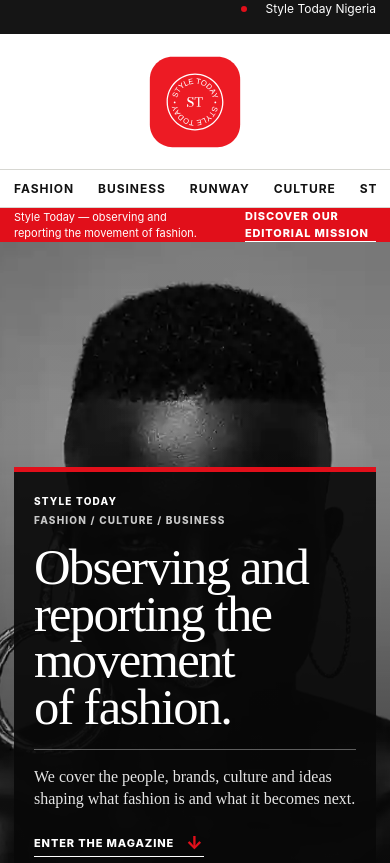
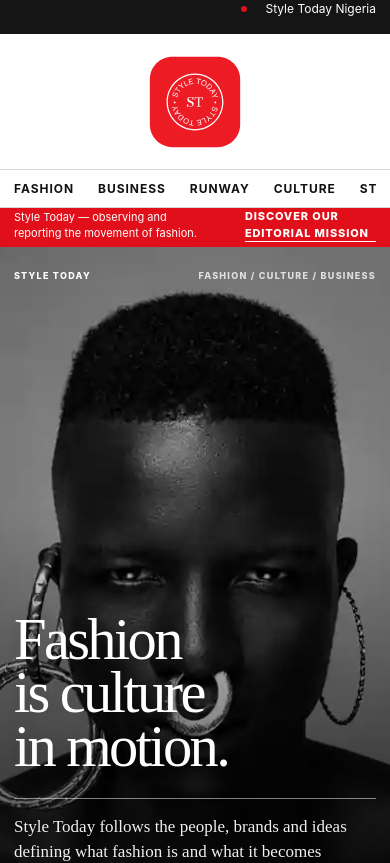
Before and after one commit to MarselDokubo/styletoday, a Next.js app: page / in a window 390 px wide. Shown: the top 863 px of the page. Built offline with nearby package versions, Linux system fonts and the light colour scheme.

Commit message:
Refine hero with full-background editorial image

```diff
--- a/app/globals.css
+++ b/app/globals.css
@@ -199,37 +199,13 @@ input {
 /* Homepage visual hero */
 .visual-hero {
   position: relative;
-  display: grid;
-  grid-template-columns: minmax(0, 1.8fr) minmax(300px, .72fr);
-  min-height: 650px;
-  height: min(78vh, 820px);
+  min-height: clamp(650px, 80vh, 880px);
   overflow: hidden;
-  background: #090909;
-  border-bottom: 1px solid #111;
-}
-
-.visual-hero__media {
-  min-width: 0;
-  min-height: 0;
-  overflow: hidden;
-}
-
-.visual-hero__media img {
-  width: 100%;
-  height: 100%;
-  object-fit: cover;
-}
-
-.visual-hero__media--landscape img {
-  object-position: center center;
-}
-
-.visual-hero__media--portrait {
-  border-left: 3px solid #fff;
-}
-
-.visual-hero__media--portrait img {
-  object-position: center 15%;
+  color: #fff;
+  background-image: url("/images/style-hero-landscape.webp");
+  background-size: cover;
+  background-position: center 38%;
+  border-top: 5px solid var(--red);
 }
 
 .visual-hero__shade {
@@ -237,91 +213,93 @@ input {
   inset: 0;
   pointer-events: none;
   background:
-    linear-gradient(180deg, rgba(0, 0, 0, .03) 35%, rgba(0, 0, 0, .48) 100%),
-    linear-gradient(90deg, rgba(0, 0, 0, .16) 0%, transparent 52%, rgba(0, 0, 0, .12) 100%);
+    linear-gradient(90deg, rgba(0, 0, 0, .82) 0%, rgba(0, 0, 0, .68) 34%, rgba(0, 0, 0, .34) 64%, rgba(0, 0, 0, .10) 100%),
+    linear-gradient(180deg, rgba(0, 0, 0, .10) 0%, rgba(0, 0, 0, .08) 50%, rgba(0, 0, 0, .58) 100%);
 }
 
 .visual-hero__content {
-  position: absolute;
-  inset: 0;
+  position: relative;
   z-index: 2;
+  min-height: inherit;
   display: flex;
-  align-items: flex-end;
-  padding-bottom: 36px;
-  pointer-events: none;
-}
-
-.visual-hero__copy {
-  width: min(820px, 62vw);
-  padding: 28px 34px 30px;
-  color: #fff;
-  background: rgba(8, 8, 8, .93);
-  border-top: 5px solid var(--red);
-  pointer-events: auto;
+  flex-direction: column;
+  padding-top: 34px;
+  padding-bottom: 44px;
 }
 
 .visual-hero__kicker {
   display: flex;
+  align-items: center;
   justify-content: space-between;
-  gap: 18px;
-  margin-bottom: 22px;
+  gap: 22px;
   font-size: 11px;
+  line-height: 1;
   font-weight: 800;
-  letter-spacing: .12em;
+  letter-spacing: .14em;
   text-transform: uppercase;
 }
 
 .visual-hero__kicker span:last-child {
-  color: #c9c9c9;
+  color: rgba(255, 255, 255, .78);
+}
+
+.visual-hero__copy {
+  width: min(820px, 72%);
+  margin-top: auto;
 }
 
 .visual-hero h1 {
-  max-width: 760px;
-  margin: 0;
+  max-width: 790px;
+  margin: 0 0 30px;
   font-family: var(--serif);
-  font-size: clamp(54px, 6vw, 92px);
+  font-size: clamp(70px, 7.4vw, 118px);
   font-weight: 400;
   line-height: .9;
-  letter-spacing: -.035em;
+  letter-spacing: -.045em;
   text-wrap: balance;
+  text-shadow: 0 1px 18px rgba(0, 0, 0, .22);
 }
 
 .visual-hero__bottom {
   display: grid;
   grid-template-columns: minmax(0, 1fr) auto;
-  gap: 30px;
+  gap: 44px;
   align-items: end;
-  margin-top: 26px;
   padding-top: 20px;
-  border-top: 1px solid rgba(255, 255, 255, .35);
+  border-top: 1px solid rgba(255, 255, 255, .5);
 }
 
 .visual-hero__bottom p {
-  max-width: 520px;
+  max-width: 560px;
   margin: 0;
   font-family: var(--serif);
   font-size: 18px;
-  line-height: 1.4;
-  color: #e5e5e5;
+  line-height: 1.45;
+  color: rgba(255, 255, 255, .94);
 }
 
 .visual-hero__cta {
   display: inline-flex;
   align-items: center;
-  gap: 12px;
-  white-space: nowrap;
-  padding: 10px 0 4px;
+  gap: 14px;
+  padding-bottom: 5px;
   border-bottom: 1px solid currentColor;
   font-size: 12px;
   font-weight: 800;
-  letter-spacing: .08em;
+  letter-spacing: .09em;
   text-transform: uppercase;
+  white-space: nowrap;
 }
 
 .visual-hero__cta span {
   color: var(--red);
   font-size: 18px;
   line-height: 1;
+  transition: transform .2s ease;
+}
+
+.visual-hero__cta:hover span {
+  transform: translateY(3px);
 }
 
 #latest-stories {
@@ -1124,22 +1102,20 @@ input {
 /* responsive */
 @media (max-width: 1050px) {
   .visual-hero {
-    grid-template-columns: minmax(0, 1.45fr) minmax(280px, .75fr);
-    min-height: 600px;
-    height: 72vh;
+    min-height: 620px;
   }
 
   .visual-hero__copy {
-    width: min(760px, 72vw);
+    width: min(760px, 78%);
   }
 
   .visual-hero h1 {
-    font-size: clamp(50px, 7vw, 78px);
+    font-size: clamp(58px, 8vw, 88px);
   }
 
   .visual-hero__bottom {
     grid-template-columns: 1fr;
-    gap: 14px;
+    gap: 18px;
   }
 
   .visual-hero__cta {
@@ -1189,61 +1165,54 @@ input {
 
 @media (max-width: 760px) {
   .visual-hero {
-    display: block;
-    min-height: 620px;
-    height: 78svh;
-  }
-
-  .visual-hero__media--landscape {
-    display: none;
-  }
-
-  .visual-hero__media--portrait {
-    position: absolute;
-    inset: 0;
-    border-left: 0;
-  }
-
-  .visual-hero__media--portrait img {
-    object-position: center 18%;
+    min-height: 720px;
+    background-image: url("/images/style-hero-portrait.webp");
+    background-position: center 18%;
   }
 
   .visual-hero__shade {
-    background: linear-gradient(180deg, rgba(0, 0, 0, .02) 30%, rgba(0, 0, 0, .62) 100%);
+    background:
+      linear-gradient(180deg, rgba(0, 0, 0, .08) 0%, rgba(0, 0, 0, .10) 35%, rgba(0, 0, 0, .84) 100%);
   }
 
   .visual-hero__content {
-    padding-bottom: 18px;
+    padding-top: 24px;
+    padding-bottom: 30px;
   }
 
   .visual-hero__copy {
     width: 100%;
-    padding: 22px 20px 24px;
-    background: rgba(8, 8, 8, .91);
   }
 
   .visual-hero__kicker {
-    flex-direction: column;
-    gap: 4px;
-    margin-bottom: 16px;
-    font-size: 10px;
+    gap: 14px;
+    font-size: 9px;
+  }
+
+  .visual-hero__kicker span:last-child {
+    text-align: right;
   }
 
   .visual-hero h1 {
-    font-size: clamp(42px, 13vw, 58px);
+    max-width: 560px;
+    margin-bottom: 24px;
+    font-size: clamp(54px, 15vw, 76px);
     line-height: .92;
   }
 
   .visual-hero__bottom {
-    margin-top: 18px;
+    grid-template-columns: 1fr;
+    gap: 24px;
     padding-top: 16px;
   }
 
   .visual-hero__bottom p {
-    font-size: 16px;
+    max-width: 92%;
+    font-size: 17px;
   }
 
   .visual-hero__cta {
+    width: fit-content;
     font-size: 11px;
   }
 
--- a/app/page.tsx
+++ b/app/page.tsx
@@ -16,35 +16,24 @@ export default async function Home() {
   return (
     <main>
       <section className="visual-hero" aria-labelledby="visual-hero-title">
-        <div className="visual-hero__media visual-hero__media--landscape">
-          <img
-            src="/images/style-hero-landscape.webp"
-            alt="Black-and-white Style Today fashion portrait"
-            fetchPriority="high"
-          />
-        </div>
-        <div className="visual-hero__media visual-hero__media--portrait">
-          <img
-            src="/images/style-hero-portrait.webp"
-            alt="Black-and-white Style Today close-up fashion portrait"
-            fetchPriority="high"
-          />
-        </div>
         <div className="visual-hero__shade" aria-hidden="true" />
 
         <div className="page-shell visual-hero__content">
+          <div className="visual-hero__kicker">
+            <span>Style Today</span>
+            <span>Fashion / Culture / Business</span>
+          </div>
+
           <div className="visual-hero__copy">
-            <div className="visual-hero__kicker">
-              <span>Style Today</span>
-              <span>Fashion / Culture / Business</span>
-            </div>
-            <h1 id="visual-hero-title">Observing and reporting the movement of fashion.</h1>
+            <h1 id="visual-hero-title">Fashion is culture in motion.</h1>
+
             <div className="visual-hero__bottom">
               <p>
-                We cover the people, brands, culture and ideas shaping what fashion is and what it becomes next.
+                Style Today follows the people, brands and ideas defining what fashion is
+                and what it becomes next.
               </p>
               <Link className="visual-hero__cta" href="#latest-stories">
-                Enter the magazine <span aria-hidden="true">↓</span>
+                Explore the magazine <span aria-hidden="true">↓</span>
               </Link>
             </div>
           </div>
```
